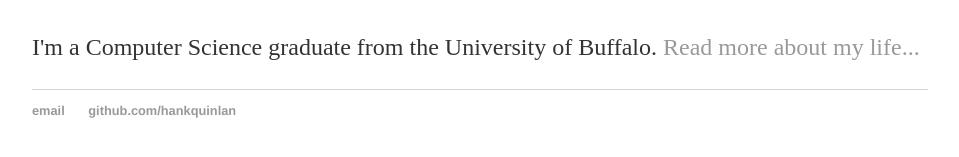
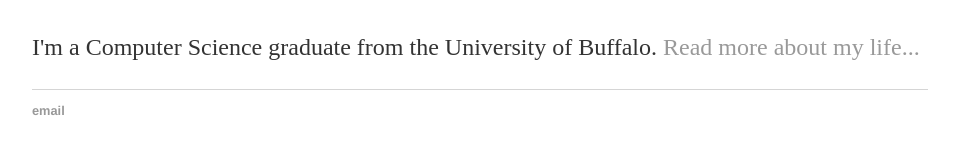
Before and after one commit to cmball2/github.io, a Jekyll site: the page built from index.html, in a window 1280 px wide. Shown: the part 166-323 px from the top of the page, without its empty margins (160-1119 px from the left). Built offline with Jekyll 4.4.1, drawn with Linux system fonts in a browser that asks for light colours.

Commit message:
Update default.html

```diff
--- a/_layouts/default.html
+++ b/_layouts/default.html
@@ -21,8 +21,7 @@
 			</div><!-- /.container -->
 			<footer>
 	    		<ul>
-	        		<li><a href="mailto:hankquinlanhub@gmail.com">email</a></li>
-	        		<li><a href="https://github.com/hankquinlan">github.com/hankquinlan</a></li>
+	        		<li><a href="mailto:casmoba@gmail.com">email</a></li>
 				</ul>
 			</footer>
 		</body>
```
